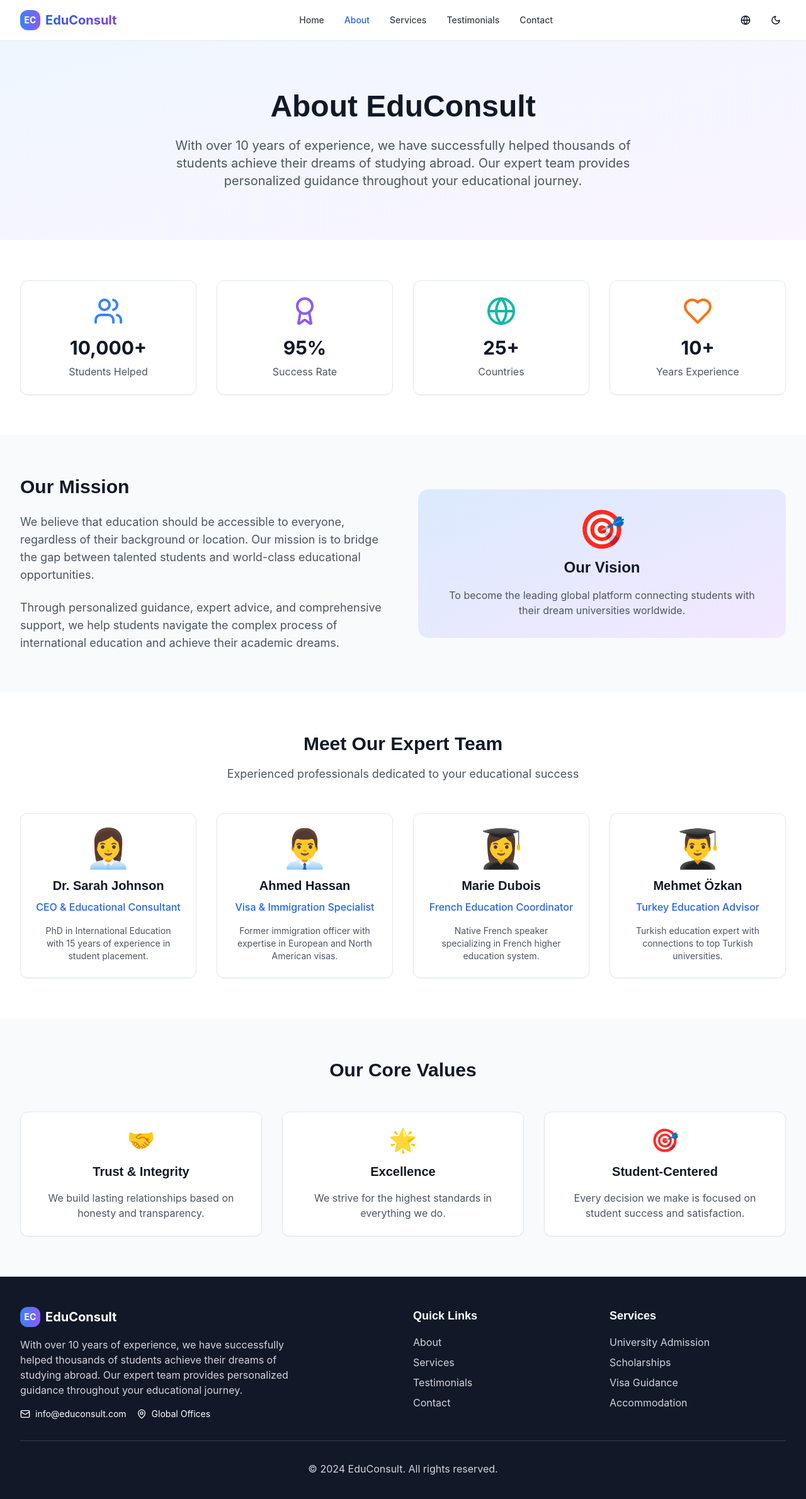
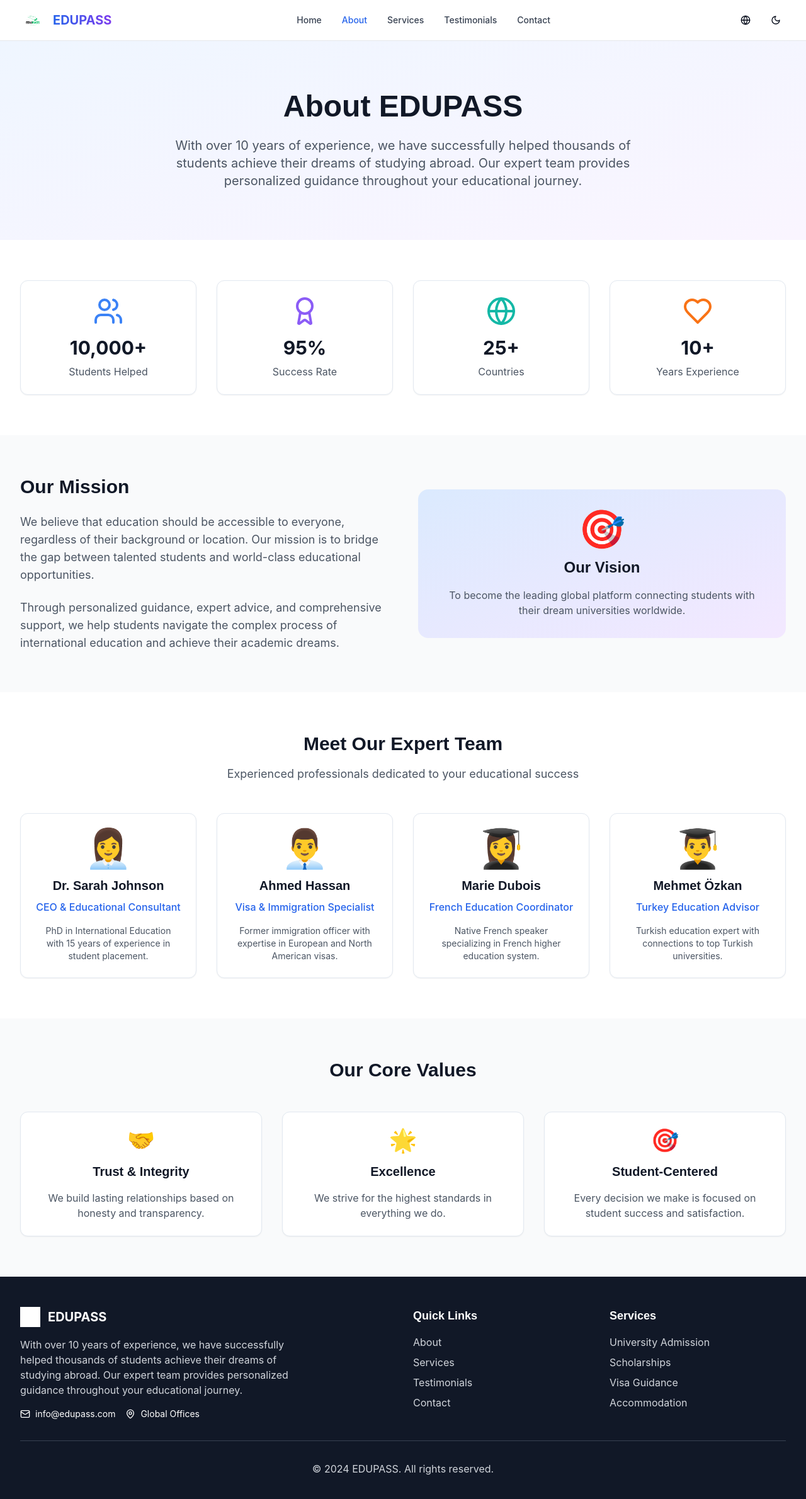
Before and after one commit to HUS22-2/student-journey-navigator-web, a React (Vite) app: page /about in a window 1280 px wide. Shown: the top 2380 px of the page at 63% size. Built offline with nearby package versions, Linux system fonts and the light colour scheme.

Commit message:
feat: Update logo, name, and add Arabic language
- Replaced the existing logo with the provided image.
- Changed the website name to "EduPass".
- Added Arabic language support.

```diff
--- a/index.html
+++ b/index.html
@@ -4,17 +4,17 @@
   <head>
     <meta charset="UTF-8" />
     <meta name="viewport" content="width=device-width, initial-scale=1.0" />
-    <title>EduConsult - Your Gateway to Global Education</title>
+    <title>EDUPASS - Your Gateway to Global Education</title>
     <meta name="description" content="Expert guidance for international students seeking university admission, scholarships, and visa support in Turkey, France, Tunisia, Canada, and Morocco." />
-    <meta name="author" content="EduConsult" />
+    <meta name="author" content="EDUPASS" />
 
-    <meta property="og:title" content="EduConsult - Your Gateway to Global Education" />
+    <meta property="og:title" content="EDUPASS - Your Gateway to Global Education" />
     <meta property="og:description" content="Expert guidance for international students seeking university admission, scholarships, and visa support in Turkey, France, Tunisia, Canada, and Morocco." />
     <meta property="og:type" content="website" />
     <meta property="og:image" content="https://lovable.dev/opengraph-image-p98pqg.png" />
 
     <meta name="twitter:card" content="summary_large_image" />
-    <meta name="twitter:site" content="@educonsult" />
+    <meta name="twitter:site" content="@edupass" />
     <meta name="twitter:image" content="https://lovable.dev/opengraph-image-p98pqg.png" />
 
     <!-- Favicon -->
--- a/src/components/Footer.tsx
+++ b/src/components/Footer.tsx
@@ -12,11 +12,13 @@ const Footer = () => {
         <div className="grid grid-cols-1 md:grid-cols-4 gap-8">
           {/* Company Info */}
           <div className="col-span-1 md:col-span-2">
-            <div className="flex items-center space-x-2 mb-4">
-              <div className="w-8 h-8 bg-gradient-to-r from-edu-blue-500 to-edu-purple-500 rounded-lg flex items-center justify-center">
-                <span className="text-white font-bold text-sm">EC</span>
-              </div>
-              <span className="text-xl font-bold">EduConsult</span>
+            <div className="flex items-center space-x-3 mb-4">
+              <img
+                src="/lovable-uploads/c5c07b39-805a-4d37-a779-799573449d9e.png"
+                alt="EDUPASS Logo"
+                className="h-8 w-auto filter brightness-0 invert"
+              />
+              <span className="text-xl font-bold">EDUPASS</span>
             </div>
             <p className="text-gray-300 mb-4 max-w-md">
               {t('aboutDescription')}
@@ -24,7 +26,7 @@ const Footer = () => {
             <div className="flex items-center space-x-4">
               <div className="flex items-center space-x-2">
                 <Mail className="h-4 w-4 text-edu-blue-400" />
-                <span className="text-sm">info@educonsult.com</span>
+                <span className="text-sm">info@edupass.com</span>
               </div>
               <div className="flex items-center space-x-2">
                 <MapPin className="h-4 w-4 text-edu-blue-400" />
@@ -66,7 +68,7 @@ const Footer = () => {
 
         <div className="border-t border-gray-700 mt-8 pt-8 text-center">
           <p className="text-gray-300">
-            © 2024 EduConsult. All rights reserved.
+            © 2024 EDUPASS. All rights reserved.
           </p>
         </div>
       </div>
--- a/src/components/Header.tsx
+++ b/src/components/Header.tsx
@@ -37,11 +37,13 @@ const Header = () => {
       <nav className="max-w-7xl mx-auto px-4 sm:px-6 lg:px-8">
         <div className="flex justify-between items-center h-16">
           {/* Logo */}
-          <Link to="/" className="flex items-center space-x-2">
-            <div className="w-8 h-8 bg-gradient-to-r from-edu-blue-500 to-edu-purple-500 rounded-lg flex items-center justify-center">
-              <span className="text-white font-bold text-sm">EC</span>
-            </div>
-            <span className="text-xl font-bold text-gradient">EduConsult</span>
+          <Link to="/" className="flex items-center space-x-3">
+            <img
+              src="/lovable-uploads/c5c07b39-805a-4d37-a779-799573449d9e.png"
+              alt="EDUPASS Logo"
+              className="h-10 w-auto"
+            />
+            <span className="text-xl font-bold text-gradient">EDUPASS</span>
           </Link>
 
           {/* Desktop Navigation */}
--- a/src/contexts/LanguageContext.tsx
+++ b/src/contexts/LanguageContext.tsx
@@ -50,7 +50,7 @@ const translations = {
     submit: "Submit Application",
 
     // About
-    aboutTitle: "About EduConsult",
+    aboutTitle: "About EDUPASS",
     aboutDescription: "With over 10 years of experience, we have successfully helped thousands of students achieve their dreams of studying abroad. Our expert team provides personalized guidance throughout your educational journey.",
 
     // Contact
@@ -101,7 +101,7 @@ const translations = {
     submit: "إرسال الطلب",
 
     // About
-    aboutTitle: "حول إيدو كونسلت",
+    aboutTitle: "حول إيدو باس",
     aboutDescription: "مع أكثر من 10 سنوات من الخبرة، ساعدنا بنجاح آلاف الطلاب على تحقيق أحلامهم في الدراسة بالخارج. فريقنا المتخصص يقدم إرشادًا مخصصًا طوال رحلتك التعليمية.",
 
     // Contact
@@ -152,7 +152,7 @@ const translations = {
     submit: "Soumettre la Candidature",
 
     // About
-    aboutTitle: "À propos d'EduConsult",
+    aboutTitle: "À propos d'EDUPASS",
     aboutDescription: "Avec plus de 10 ans d'expérience, nous avons aidé avec succès des milliers d'étudiants à réaliser leurs rêves d'étudier à l'étranger. Notre équipe d'experts fournit des conseils personnalisés tout au long de votre parcours éducatif.",
 
     // Contact
--- a/src/pages/Index.tsx
+++ b/src/pages/Index.tsx
@@ -123,7 +123,7 @@ const Index = () => {
         <div className="max-w-7xl mx-auto px-4 sm:px-6 lg:px-8">
           <div className="text-center mb-16">
             <h2 className="text-3xl sm:text-4xl font-bold text-gray-900 dark:text-white mb-4">
-              Why Choose EduConsult?
+              Why Choose EDUPASS?
             </h2>
             <p className="text-xl text-gray-600 dark:text-gray-300 max-w-3xl mx-auto">
               We provide comprehensive support throughout your educational journey
```
Also changed, not shown: public/lovable-uploads/c5c07b39-805a-4d37-a779-799573449d9e.png (added).
